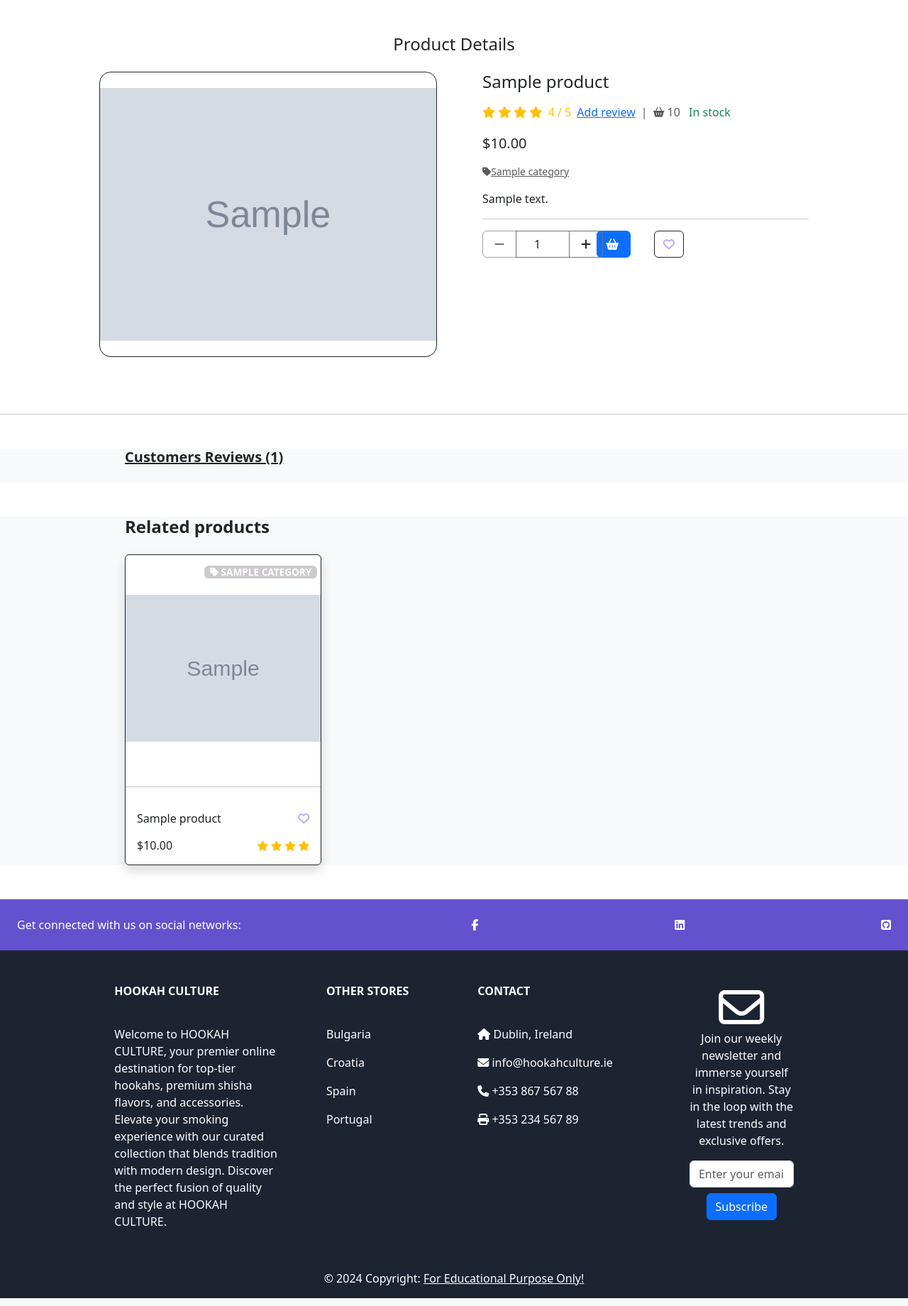
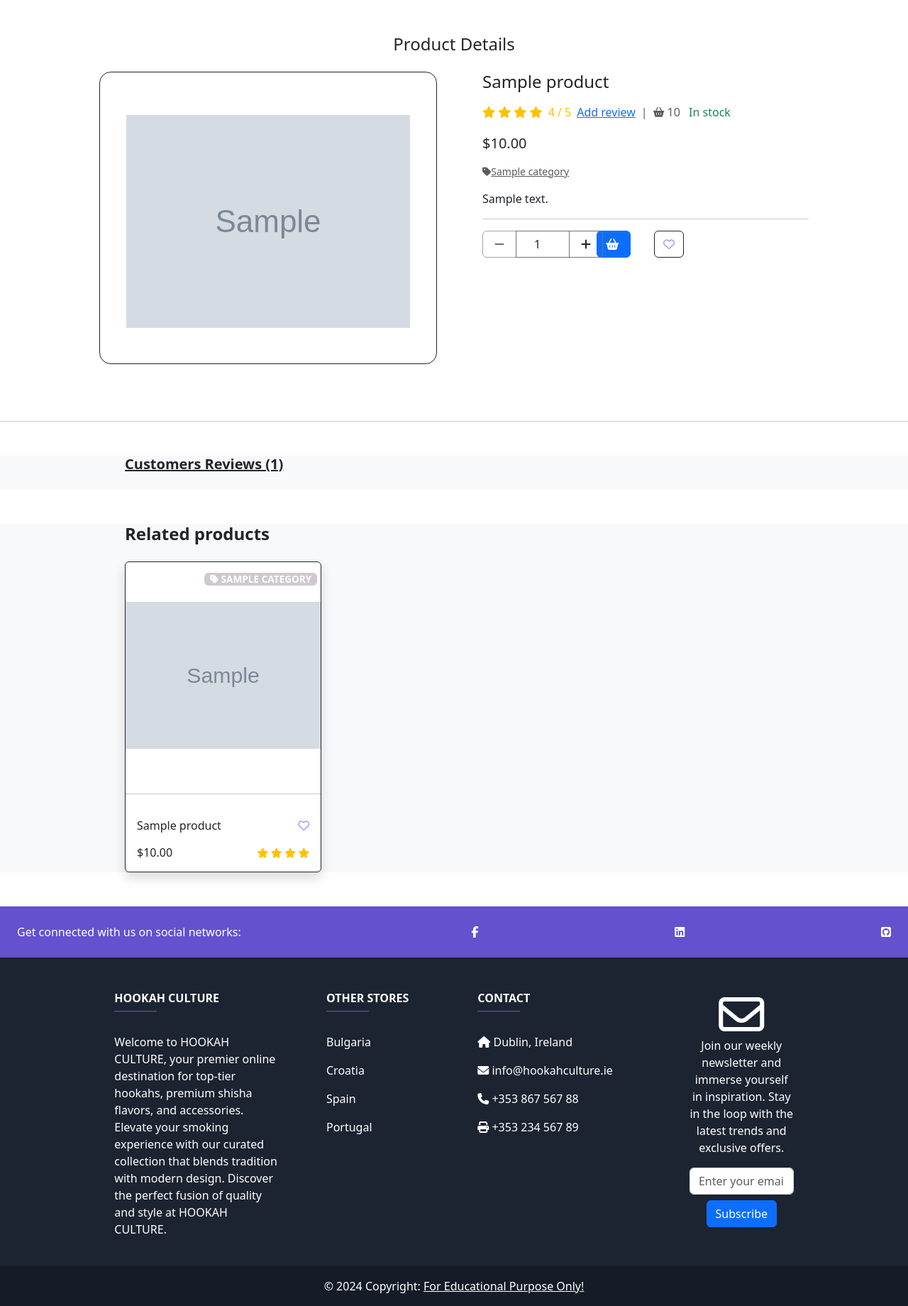
Before and after one commit to Delfinistkata/hookah-culture, a Django app: page /products/1/ in a window 1280 px wide. Shown: the part 94-1934 px from the top of the page at 71% size. Run offline with Django 3.2, Linux system fonts and the light colour scheme; tables that the repository leaves empty hold one stand-in row (values such as "Sample post"); grey boxes marked "Sample" are stand-in pictures; some libraries are stand-ins or nearby versions.

Commit message:
Refractor code

```diff
--- a/products/templates/products/includes/product.html
+++ b/products/templates/products/includes/product.html
@@ -1,13 +1,7 @@
 {% load my_filters %}
 <!-- Load custom filters from 'my_filters' -->
 
-<style>
-    /* Style for card image top */
-    .card-img-top1{
-        object-fit: scale-down;
-        margin-top: 10px;
-    }
-</style>
+{% load static %}
 
 <div class="col">
     <!-- Column for displaying product information -->
@@ -20,7 +14,7 @@
         {% else %}
             <!-- Display a default image if product has no image -->
             <a href="{% url 'product_detail' product.id %}">
-                <img class="card-img-top image-product" src="{{ MEDIA_URL }}noimage.png" alt="{{ product.name }}" width="100%" height="300" >
+                <img class="card-img-top1 image-product" src="{{ MEDIA_URL }}noimage.png" alt="{{ product.name }}" width="100%" height="300" >
             </a>
         {% endif %}
         <span class="badge text-white">
@@ -37,13 +31,12 @@
                 {% if show_remove == 0 %}
                     <!-- Display heart icon for adding to wishlist -->
                     <a href="{% url 'add_to_wishlist' product.id %}">
-                        <i class="fa-solid fa-heart" style="color: #B197FC; display: none;"></i>
-                        <i class="fa-regular fa-heart" style="color: #B197FC;"></i>
+                        <i class="fa-regular fa-heart heart-icon-empty"></i>
                     </a>
                 {% else %}
                     <!-- Display trash icon for removing from wishlist -->
                     <a href="{% url 'remove_from_wishlist' item.product.id %}">
-                        <i class="fa-solid fa-trash" style="color: #B197FC;"></i>
+                        <i class="fa-solid fa-trash trash-icon"></i>
                     </a>
                 {% endif %}
             </div>
--- a/products/templates/products/includes/reviews_list.html
+++ b/products/templates/products/includes/reviews_list.html
@@ -1,5 +1,7 @@
 {% load my_filters %}
 <!-- Load custom filters from 'my_filters' -->
+
+{% load static %}
 
 <div class="row">
     <!-- Toggleable section for customer reviews -->
--- a/products/templates/products/product_detail.html
+++ b/products/templates/products/product_detail.html
@@ -20,11 +20,11 @@
                 {% if product.image %}
                     <!-- Display product image if available -->
                     <div class="border rounded-4 mb-3 d-flex justify-content-center border-dark">
-                        <img class="card-img-top image-product" src="{{ product.image.url }}" alt="{{ product.name }}" width="100%" height="400" style="object-fit: contain" >
+                        <img class="card-img-top1 image-product" src="{{ product.image.url }}" alt="{{ product.name }}" width="100%" height="400" >
                     </div>
                 {% else %}
                     <!-- Display a default image if product has no image -->
-                    <img class="card-img-top image-product" src="{{ MEDIA_URL }}noimage.png" alt="{{ product.name }}" width="100%" height="400" style="object-fit: contain">
+                    <img class="card-img-top1 image-product" src="{{ MEDIA_URL }}noimage.png" alt="{{ product.name }}" width="100%" height="400">
                 {% endif %}
             </aside>
             <main class="col-lg-6">
@@ -104,8 +104,7 @@
                             <div class="col-md-2 col-4 mb-3">
                                 <!-- Add to wishlist button -->
                                 <a class="btn btn-outline-dark" href="{% url 'add_to_wishlist' product.id %}">
-                                    <i class="fa-solid fa-heart" style="color: #B197FC; display: none;"></i>
-                                    <i class="fa-regular fa-heart fa-md" style="color: #B197FC;"></i>
+                                    <i class="fa-regular fa-heart fa-md heart-icon-empty"></i>
                                 </a>
                             </div>
                         </div>
--- a/static/css/base.css
+++ b/static/css/base.css
@@ -299,6 +299,40 @@ input[name='q']::placeholder {
     color: #17a2b8;
 }
 
+/* Trash Icon */
+.trash-icon {
+    color: #B197FC;
+}
+
+/* Heart Icon */
+.heart-icon-empty {
+    color: #B197FC;
+    display: none;
+}
+
+/* style for card image top */
+.card-img-top1{
+    object-fit: scale-down;
+    margin-top: 10px;
+}
+
+/* style for footer hr element */
+.shop-content {
+    width: 60px;
+    background-color: #7c4dff;
+    height: 2px;
+}
+
+/* style for footer */
+.footer-bar {
+    background-color: rgba(0, 0, 0, 0.2);
+}
+
+/* style for search icon */
+.search-icon {
+    color: #B197FC;
+}
+
 /* Media Queries */
 
 /* Larger Container on XL Screens */
--- a/templates/includes/navbar.html
+++ b/templates/includes/navbar.html
@@ -82,7 +82,7 @@
             <form method="GET" action="" class="d-flex  me-2 justify-content-around  mb-2 mb-lg-0">
               <input class="form-control me-2" type="search" placeholder="Search" aria-label="Search" name="q">
               <button class="btn btn-outline-secondary" type="submit">
-                <i class="fa-solid fa-magnifying-glass" style="color: #B197FC;"></i>
+                <i class="fa-solid fa-magnifying-glass search-icon"></i>
               </button>
             </form>
           {% endif %}
```
Also changed, not shown: reviews/static/reviews/css/reviews.css (+9 -0 lines).
